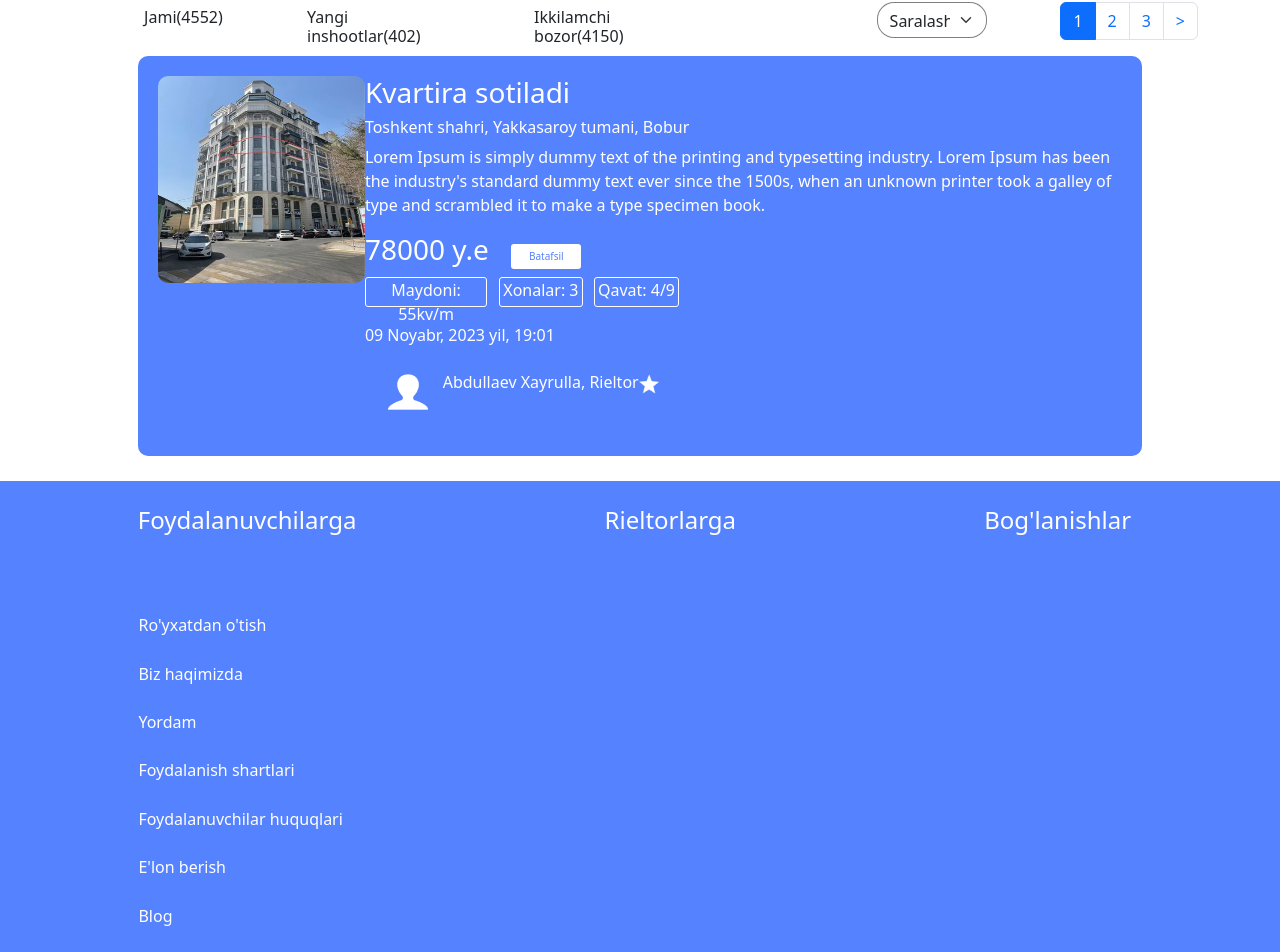
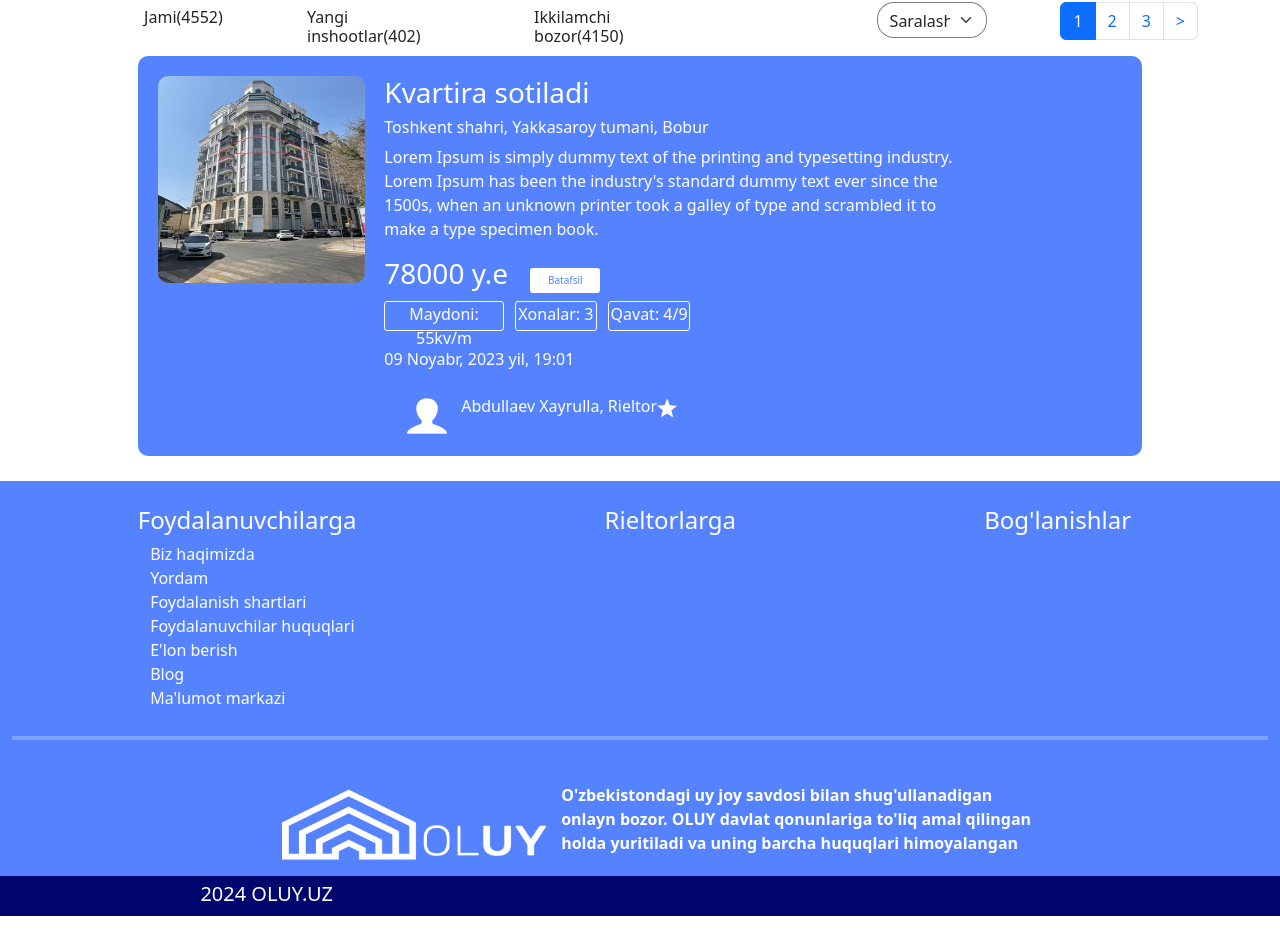
Before and after one commit to Shamshir1901/oluy-front, a Vue app: page /sotuv in a window 1280 px wide. Shown: the part 239-1191 px from the top of the page. After the commit the page ends 1155 px from the top, so only its background shows below. Built offline with nearby package versions, Linux system fonts and the light colour scheme.

Commit message:
updated FooterRow.vue

```diff
--- a/src/components/FooterRow.vue
+++ b/src/components/FooterRow.vue
@@ -8,37 +8,19 @@
                         <h4 style="margin-left: auto; padding-right: 6%">Bog'lanishlar</h4>
                     </div>
                 </div>
-                <div class="container-fluid" style="flex-wrap: wrap;">
-                    <div class="container" style="padding-top: 2%; justify-content: center; display: flex; flex-wrap: wrap;
-                         font-weight: 500; padding-left: 4.5%">
-                        <div class="container" style=" font-weight: 500; padding-bottom: 3px">
-                            <a href="#" style="color: #ffffff; padding-left: 1px; text-decoration: none">Ro'yxatdan o'tish</a>
-                        </div>
-                        <div class="container" style=" font-weight: 500; padding-bottom: 3px">
-                            <a href="#" style="color: #ffffff; padding-left: 1px; text-decoration: none">Biz haqimizda</a>
-                        </div>
-                        <div class="container" style=" font-weight: 500; padding-bottom: 3px">
-                            <a href="#" style="color: #ffffff; padding-left: 1px; text-decoration: none">Yordam</a>
-                        </div>
-                        <div class="container" style=" font-weight: 500; padding-bottom: 3px">
-                            <a href="#" style="color: #ffffff; padding-left: 1px; text-decoration: none">Foydalanish shartlari</a>
-                        </div>
-                        <div class="container" style=" font-weight: 500; padding-bottom: 3px">
-                            <a href="#" style="color: #ffffff; padding-left: 1px; text-decoration: none">Foydalanuvchilar huquqlari</a>
-                        </div>
-                        <div class="container" style=" font-weight: 500; padding-bottom: 3px">
-                            <a href="#" style="color: #ffffff; padding-left: 1px; text-decoration: none">E'lon berish</a>
-                        </div>
-                        <div class="container" style=" font-weight: 500; padding-bottom: 3px">
-                            <a href="#" style="color: #ffffff; padding-left: 1px; text-decoration: none">Blog</a>
-                        </div>
-                        <div class="container" style=" font-weight: 500; padding-bottom: 3px">
-                            <a href="#" style="color: #ffffff; padding-left: 1px; text-decoration: none">Ma'lumot markazi</a>
-                        </div>
-                    </div>
+                <div class="m-auto" style="width: 78%;">
+                    <a href="#" style="display: flex; color: white; text-decoration: none">Biz haqimizda</a>
+                    <a href="#" style="display: flex; color: white; text-decoration: none">Yordam</a>
+                    <a href="#" style="display: flex; color: white; text-decoration: none">Foydalanish shartlari</a>
+                    <a href="#" style="display: flex; color: white; text-decoration: none">Foydalanuvchilar huquqlari</a>
+                    <router-link to="/elonber" style="display: flex; color: white; text-decoration: none">E'lon berish</router-link>
+                    <a href="#" style="display: flex; color: white; text-decoration: none">Blog</a>
+                    <a href="#" style="display: flex; color: white; text-decoration: none">Ma'lumot markazi</a>
+
                 </div>
-                <hr style="border: 2px solid white; margin-top: 3%">
-                <div class="container" style="display: flex; justify-content: start; padding-left: 5%; margin-top: 3%;
+
+                <hr style="border: 2px solid white; margin-top: 2%">
+                <div class="container" style="display: flex; justify-content: start; padding-left: 5%; margin-top: 2%;
                       width: 80%">
                     <div class="container" style="width: 15%; margin-bottom: 1%">
                         <img src="/public/icons/framefinal.png" alt="framelogo" style="width: 265px; height: 83px">
@@ -50,7 +32,6 @@
                             huquqlari himoyalangan</p>
                     </div>
                 </div>
-
             </footer>
             <div class="container-fluid" style="width: 100%; height: 40px; position: absolute;
                  background-color: #00066E">
--- a/src/pages/SotuvPage.vue
+++ b/src/pages/SotuvPage.vue
@@ -70,10 +70,12 @@
                     <div class="col" id="row3">
                         <h3 class="h3" id="white">Kvartira sotiladi</h3>
                         <h6 id="white">Toshkent shahri, Yakkasaroy tumani, Bobur</h6>
-                        <p id="white">Lorem Ipsum is simply dummy text of the printing and typesetting industry.
-                            Lorem Ipsum has been the industry's standard dummy text ever since the 1500s,
-                            when an unknown printer took a galley of type and scrambled it to make a type specimen book.
-                        </p>
+                        <div class="row" id="rowp">
+                            <p id="p">Lorem Ipsum is simply dummy text of the printing and typesetting industry.
+                                Lorem Ipsum has been the industry's standard dummy text ever since the 1500s,
+                                when an unknown printer took a galley of type and scrambled it to make a type specimen book.
+                            </p>
+                        </div>
                         <div class="row">
                             <h3 id="white">78000 y.e <button id="button">Batafsil</button></h3>
                         </div>
@@ -156,6 +158,9 @@ export default {
     margin-top: 1%;
     width: 90%;
 }
+#rowp {
+    width: 80%;
+}
 #col1 {
     width: 90%;
     justify-content: start;
@@ -174,8 +179,7 @@ export default {
     padding-left: 10%;
     padding-right: 7%;
 }
-.pagination {
-}
+
 #row1 {
     width: 90%;
     height: 400px;
@@ -197,6 +201,7 @@ export default {
     justify-content: start;
     display: block;
     color: white;
+    padding-left: 2%;
 }
 #button {
     color: #5582FF;
```
